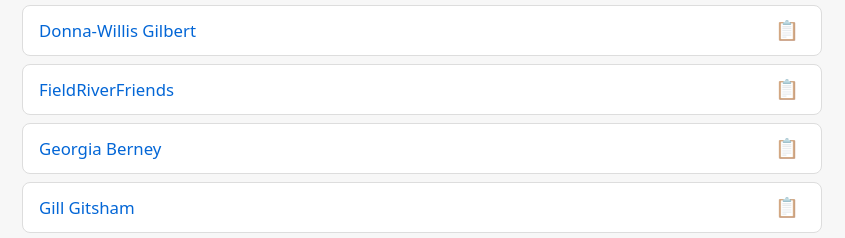
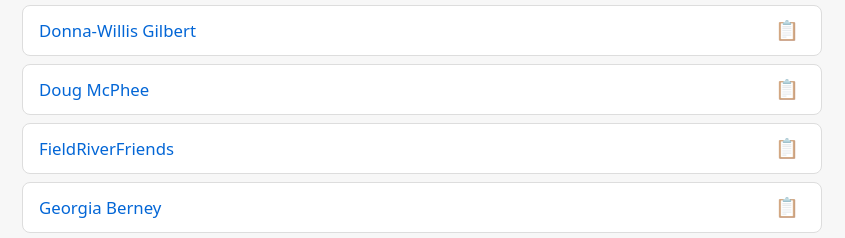
Before and after one commit to RealmsAU/admin, a plain HTML site: page index.html in a window 1280 px wide. Shown: the part 707-945 px from the top of the page, 218-1063 px from the left. Drawn offline with Linux system fonts and the light colour scheme.

Commit message:
Auto-update: 2026-11-16 11:26:42

```diff
--- a/index.html
+++ b/index.html
@@ -181,6 +181,7 @@
     <li class='repo-item'><div class='repo-row'><a href="https://RealmsAU.github.io/David-Lyell/">David Lyell</a><button class='copy-btn' onclick="copyLink('https://RealmsAU.github.io/David-Lyell/')">📋</button></div></li>
     <li class='repo-item'><div class='repo-row'><a href="https://RealmsAU.github.io/Donna-Milosevich/">Donna Milosevich</a><button class='copy-btn' onclick="copyLink('https://RealmsAU.github.io/Donna-Milosevich/')">📋</button></div></li>
     <li class='repo-item'><div class='repo-row'><a href="https://RealmsAU.github.io/Donna-Willis-Gilbert/">Donna-Willis Gilbert</a><button class='copy-btn' onclick="copyLink('https://RealmsAU.github.io/Donna-Willis-Gilbert/')">📋</button></div></li>
+    <li class='repo-item'><div class='repo-row'><a href="https://RealmsAU.github.io/Doug-McPhee/">Doug McPhee</a><button class='copy-btn' onclick="copyLink('https://RealmsAU.github.io/Doug-McPhee/')">📋</button></div></li>
     <li class='repo-item'><div class='repo-row'><a href="https://RealmsAU.github.io/FieldRiverFriends/">FieldRiverFriends</a><button class='copy-btn' onclick="copyLink('https://RealmsAU.github.io/FieldRiverFriends/')">📋</button></div></li>
     <li class='repo-item'><div class='repo-row'><a href="https://RealmsAU.github.io/Georgia-Berney/">Georgia Berney</a><button class='copy-btn' onclick="copyLink('https://RealmsAU.github.io/Georgia-Berney/')">📋</button></div></li>
     <li class='repo-item'><div class='repo-row'><a href="https://RealmsAU.github.io/Gill-Gitsham/">Gill Gitsham</a><button class='copy-btn' onclick="copyLink('https://RealmsAU.github.io/Gill-Gitsham/')">📋</button></div></li>
```
